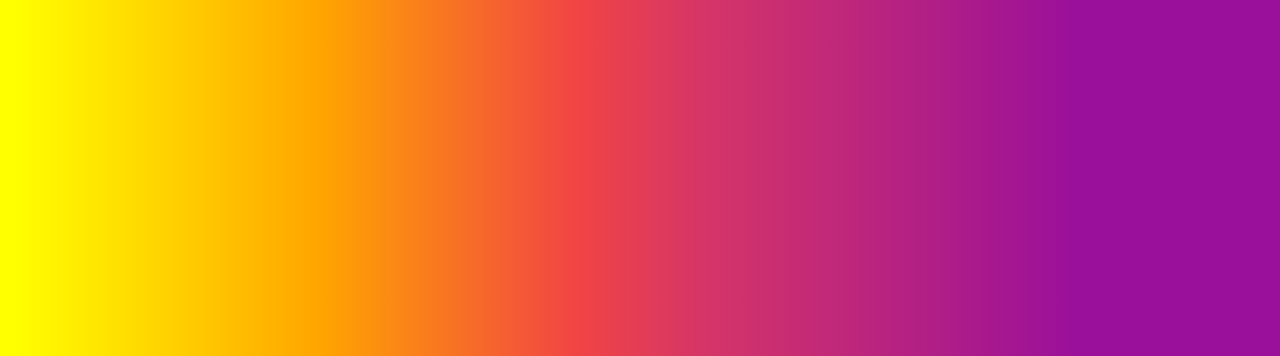
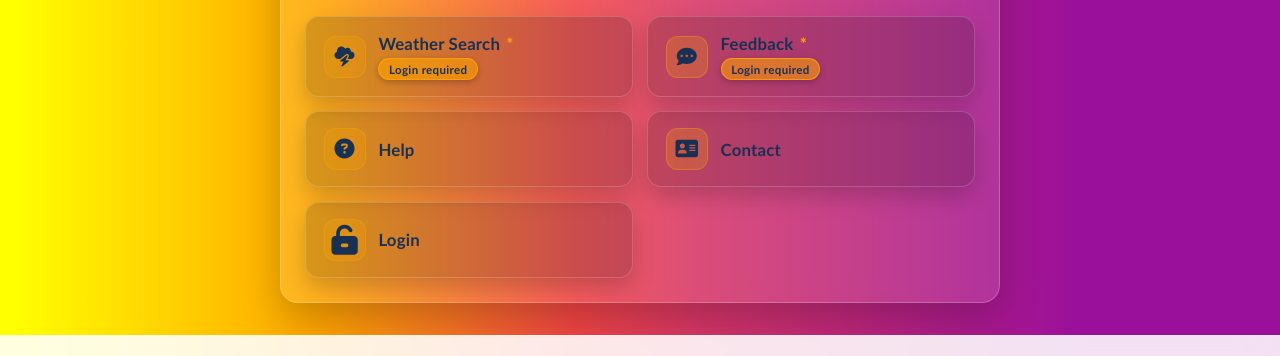
Before and after one commit to flwnxt/android-weather-app, a website: page app/pages/home/index.html in a window 1280 px wide. Shown: the part 212-568 px from the top of the page. Drawn offline with Linux system fonts and the light colour scheme.

Commit message:
implemented UI for /home page

```diff
--- a/app/pages/home/home.css
+++ b/app/pages/home/home.css
@@ -0,0 +1,138 @@
+/* Containerul principal al paginii */
+.home {
+  width: 100%;
+  display: flex;
+  justify-content: center;
+  padding: 2rem 1rem;
+}
+
+/* Containerul “floating” transparent */
+.home-shell {
+  width: min(720px, 92vw);
+  padding: 1.5rem;
+  border-radius: 18px;
+
+  background: rgba(255, 255, 255, 0.12);
+  backdrop-filter: blur(10px);
+  -webkit-backdrop-filter: blur(10px);
+
+  border: 1px solid rgba(255, 255, 255, 0.22);
+  box-shadow: 0 16px 40px rgba(0, 0, 0, 0.22);
+}
+
+/* Titlu + subtitlu */
+.home-header h1 {
+  margin: 0 0 0.3rem;
+  font-size: 1.7rem;
+  color: #fff;
+}
+
+.home-header p {
+  margin: 0 0 1.2rem;
+  color: rgba(255, 255, 255, 0.85);
+}
+
+/* Grid de butoane */
+.home-actions {
+  display: grid;
+  grid-template-columns: 1fr;
+  gap: 0.9rem;
+}
+
+@media (min-width: 640px) {
+  .home-actions {
+    grid-template-columns: 1fr 1fr;
+  }
+}
+
+/* Fiecare buton: card propriu */
+.home-card {
+  display: flex;
+  align-items: center;
+  gap: 0.8rem;
+
+  padding: 1rem 1.1rem;
+  border-radius: 14px;
+
+  text-decoration: none;
+  color: #fff;
+
+  background: rgba(0, 0, 0, 0.16);
+  border: 1px solid rgba(255, 255, 255, 0.18);
+  box-shadow: 0 10px 22px rgba(0, 0, 0, 0.18);
+
+  transition: transform 140ms ease, background 140ms ease, border-color 140ms ease;
+}
+
+.home-card:hover {
+  transform: translateY(-2px);
+  background: rgba(0, 0, 0, 0.22);
+  border-color: rgba(255, 255, 255, 0.28);
+}
+
+.home-card:active {
+  transform: translateY(0px);
+}
+
+/* Icon */
+.home-icon {
+  width: 42px;
+  height: 42px;
+  display: grid;
+  place-items: center;
+
+  border-radius: 12px;
+  background: rgba(255, 165, 0, 0.24); /* accent portocaliu */
+  color: var(--home-primary);
+  border: 1px solid rgba(255, 165, 0, 0.35);
+
+  font-size: 1.25rem;
+}
+
+/* Text */
+.home-text {
+  font-size: 1.05rem;
+  font-weight: 600;
+  letter-spacing: 0.2px;
+}
+
+/* Grup text + badge */
+.home-content {
+  display: flex;
+  flex-direction: column;
+  gap: 0.25rem;
+}
+
+/* Asterix discret */
+.req-star {
+  color: #ffa500;
+  font-weight: 700;
+  margin-left: 2px;
+}
+
+/* Badge "Login required" */
+.req-badge {
+  width: fit-content;
+  padding: 0.22rem 0.6rem;
+
+  font-size: 0.72rem;
+  font-weight: 600;
+  letter-spacing: 0.35px;
+
+  border-radius: 999px;
+
+  /* 🔑 mai aproape de solid */
+  background: rgba(255, 165, 0, 0.55);
+  color: var(--home-primary);
+  border: 1.5px solid rgba(255, 165, 0, 0.8);
+
+  box-shadow:
+    0 2px 6px rgba(0, 0, 0, 0.25);
+}
+
+.home,
+.home h1,
+.home p,
+.home-text {
+  color: var(--home-primary);
+}
--- a/app/pages/home/index.html
+++ b/app/pages/home/index.html
@@ -1,5 +1,6 @@
 <!DOCTYPE html>
 <html lang="en">
+
 <head>
     <meta charset="UTF-8">
     <meta name="viewport" content="width=device-width, initial-scale=1.0">
@@ -8,13 +9,76 @@
     <link rel="stylesheet" href="../../shared/css/navbar.css">
     <link rel="stylesheet" href="../../shared/css/global.css">
     <link rel="stylesheet" href="../../shared/css/footer.css">
+    <!-- Font Awesome -->
+    <link
+        rel="stylesheet"
+        href="https://cdnjs.cloudflare.com/ajax/libs/font-awesome/6.5.1/css/all.min.css"
+        integrity="sha512-DTOQO9RWCH3ppGqcWaEA1BIZOC6xxalwEsw9c2QQeAIftl+Vegovlnee1c9QX4TctnWMn13TZye+giMm8e2LwA=="
+        crossorigin="anonymous"
+        referrerpolicy="no-referrer"
+/>
+
 </head>
+
 <body>
     <div class="app-layout">
         <div id="navbar-container"></div>
 
-        <main class="app-content">
-        <!-- Content -->
+        <main class="home">
+            <section class="home-shell">
+                <header class="home-header">
+                    <h1>Weather App</h1>
+                    <p>Alege o secțiune:</p>
+                </header>
+
+                <div class="home-actions">
+                    <a class="home-card" href="../search/index.html" aria-label="Weather Search">
+                        <span class="home-icon">
+                            <i class="fa-solid fa-cloud-bolt"></i>
+                        </span>
+
+                        <div class="home-content">
+                            <span class="home-text">
+                                Weather Search <span class="req-star">*</span>
+                            </span>
+                            <span class="req-badge">Login required</span>
+                        </div>
+                    </a>
+
+                    <a class="home-card" href="../feedback/index.html" aria-label="Feedback">
+                        <span class="home-icon">
+                            <i class="fa-solid fa-comment-dots"></i>
+                        </span>
+                        <div class="home-content">
+                            <span class="home-text">
+                                Feedback <span class="req-star">*</span>
+                            </span>
+                            <span class="req-badge">Login required</span>
+                        </div>
+                    </a>
+
+                    <a class="home-card" href="../help/index.html" aria-label="Help">
+                        <span class="home-icon">
+                            <i class="fa-solid fa-circle-question"></i>
+                        </span>
+                        <span class="home-text">Help</span>
+                    </a>
+
+                    <a class="home-card" href="../contact/index.html" aria-label="Contact">
+                        <span class="home-icon">
+                            <i class="fa-solid fa-address-card"></i>
+                        </span>
+                        <span class="home-text">Contact</span>
+                    </a>
+
+                    <a class="home-card" href="../login/index.html" aria-label="Login">
+                        <span class="home-icon">
+                            <i class="fa-solid fa-unlock-keyhole fa-xl"></i>
+                        </span>
+                        <span class="home-text">Login</span>
+                    </a>
+                </div>
+            </section>
         </main>
 
         <div id="footer-container"></div>
@@ -23,4 +87,5 @@
     <script src="../../shared/js/navbar.js"></script>
     <script src="../../shared/js/footer.js"></script>
 </body>
+
 </html>
--- a/app/shared/components/navbar.html
+++ b/app/shared/components/navbar.html
@@ -12,11 +12,11 @@
 
   <div class="nav-links" id ="navLinks">
     <a href="../home/index.html" class="nav-btn">
-      <i class="home-icon"></i> Home
+      Home
     </a>
 
     <a href="../search/index.html" class="nav-btn">
-      <i class="article-icon"></i> Weather Search
+      Weather Search
     </a>
 
     <a href="../feedback/index.html" class="nav-btn">
--- a/app/shared/css/global.css
+++ b/app/shared/css/global.css
@@ -1,6 +1,7 @@
 /* Main CSS file */
 
 /* * *  General Styling for forms * * */
+
 .card {
   width: min(420px, 92vw);
   background: rgba(255,255,255,0.9);
@@ -100,6 +101,10 @@ textarea {
 /*********************************/
 /* * * General root styles * *  */
 
+:root {
+  --home-primary: #183153;
+}
+
 *, *::before, *::after {
   box-sizing: border-box;
 }
```
